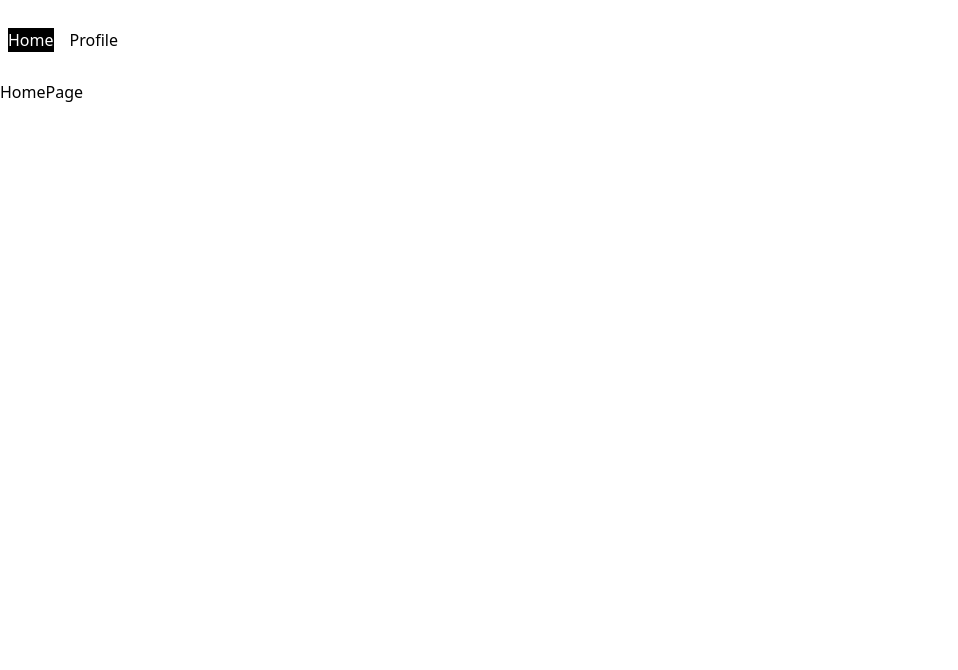
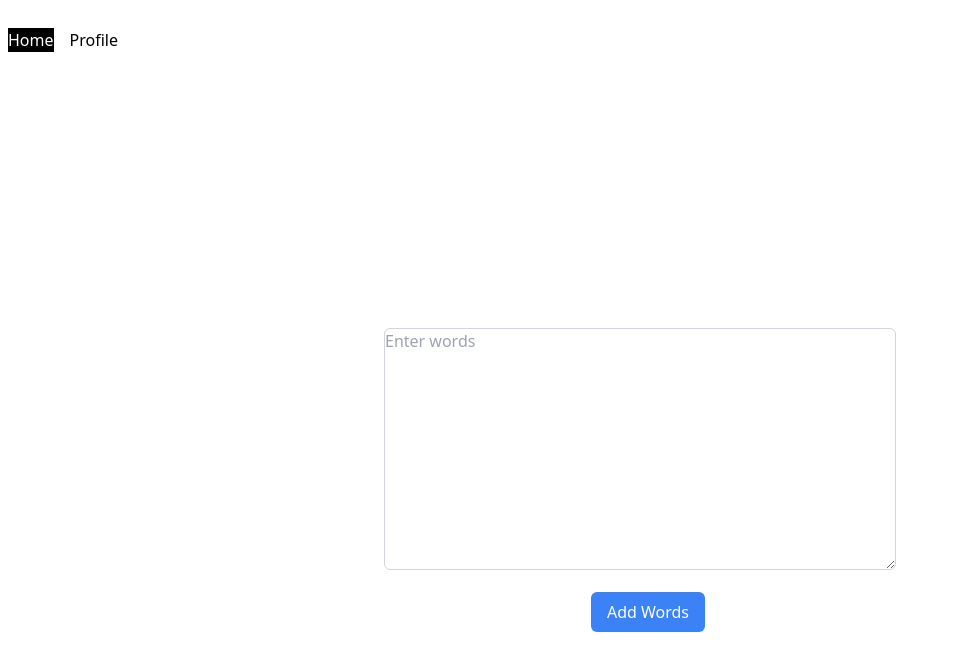
Before and after one commit to sachinkmohan/em-vocab-trainer, a React (Vite) app: page /home in a window 1280 px wide. Shown: the top 670 px of the page, without its empty margins (0-958 px from the left). Built offline with nearby package versions, Linux system fonts and the light colour scheme; no server answers.

Commit message:
add word entries to DB
# Conflicts:
#	src/components/HomePage.tsx
#	src/tests/components/HomePage.test.js

```diff
--- a/src/components/HomePage.tsx
+++ b/src/components/HomePage.tsx
@@ -1,5 +1,69 @@
+import { useState } from "react";
+import { db } from "../utils/firebaseConfig";
+import { collection, addDoc } from "firebase/firestore";
+
 const HomePage = () => {
-  return <div>HomePage</div>;
+  const [inputValue, setInputValue] = useState("");
+
+  const handleInputChange = (event: React.ChangeEvent<HTMLTextAreaElement>) => {
+    setInputValue(event.target.value);
+  };
+
+  interface Entry {
+    word: string;
+    translation: string;
+    figureOfSpeech: string;
+  }
+
+  const addEntriesToFSDB = async (ent: Entry) => {
+    const wordsCollection = collection(db, "mainWords");
+    const docRef = await addDoc(wordsCollection, ent);
+
+    console.log("Document written with ID: ", docRef.id);
+  };
+
+  const addEntries = async () => {
+    const entry = inputValue.split("\n");
+    const entryArray: Entry[] = entry.map((w) => {
+      const [word, translation, figureOfSpeech] = w.split(",");
+      return {
+        word,
+        translation,
+        figureOfSpeech,
+      };
+    });
+
+    try {
+      await Promise.all(entryArray.map((ent) => addEntriesToFSDB(ent)));
+      console.log("all words added successfully");
+    } catch (e) {
+      console.error("Error adding document: ", e);
+    } finally {
+      setInputValue("");
+    }
+  };
+
+  return (
+    <div className="flex items-center justify-center min-h-screen p-4">
+      <div className="w-full max-w-lg space-y-4" data-testid="home-page">
+        <textarea
+          className="w-full border  border-gray-300 rounded-md "
+          rows={10}
+          placeholder="Enter words"
+          onChange={handleInputChange}
+        />
+        <div className="flex justify-center">
+          <button
+            type="button"
+            className=" bg-blue-500 hover:bg-blue-700 text-white rounded-md px-4 py-2 ml-4"
+            onClick={addEntries}
+          >
+            Add Words
+          </button>
+        </div>
+      </div>
+    </div>
+  );
 };
 
 export default HomePage;
--- a/src/utils/firebaseConfig.ts
+++ b/src/utils/firebaseConfig.ts
@@ -1,10 +1,9 @@
 // Import the functions you need from the SDKs you need
 import { initializeApp } from "firebase/app";
-import { getAnalytics } from "firebase/analytics";
+import { getFirestore } from "firebase/firestore";
+
 import {
   getAuth,
-  signInWithPopup,
-  GoogleAuthProvider,
   createUserWithEmailAndPassword,
   signInWithEmailAndPassword,
 } from "firebase/auth";
@@ -25,35 +24,35 @@ const firebaseConfig = {
 
 // Initialize Firebase
 const app = initializeApp(firebaseConfig);
-const analytics = getAnalytics(app);
+const db = getFirestore(app);
 
 const auth = getAuth();
-const provider = new GoogleAuthProvider();
+// const provider = new GoogleAuthProvider();
 
-const signInWithGoogle = () => {
-  signInWithPopup(auth, provider)
-    .then((result) => {
-      // This gives you a Google Access Token. You can use it to access the Google API.
-      const credential = GoogleAuthProvider.credentialFromResult(result);
-      const token = credential.accessToken;
-      // The signed-in user info.
-      const user = result.user;
-      // IdP data available using getAdditionalUserInfo(result)
-      // ...
-    })
-    .catch((error) => {
-      // Handle Errors here.
-      const errorCode = error.code;
-      const errorMessage = error.message;
-      // The email of the user's account used.
-      const email = error.customData.email;
-      // The AuthCredential type that was used.
-      const credential = GoogleAuthProvider.credentialFromError(error);
-      // ...
-    });
-};
+// const signInWithGoogle = () => {
+//   signInWithPopup(auth, provider)
+//     .then((result) => {
+//       // This gives you a Google Access Token. You can use it to access the Google API.
+//       const credential = GoogleAuthProvider.credentialFromResult(result);
+//       const token = credential.accessToken;
+//       // The signed-in user info.
+//       const user = result.user;
+//       // IdP data available using getAdditionalUserInfo(result)
+//       // ...
+//     })
+//     .catch((error) => {
+//       // Handle Errors here.
+//       const errorCode = error.code;
+//       const errorMessage = error.message;
+//       // The email of the user's account used.
+//       const email = error.customData.email;
+//       // The AuthCredential type that was used.
+//       const credential = GoogleAuthProvider.credentialFromError(error);
+//       // ...
+//     });
+// };
 
-const signUpWithEmail = (email, password) => {
+const signUpWithEmail = (email: string, password: string) => {
   createUserWithEmailAndPassword(auth, email, password)
     .then((userCredential) => {
       // Signed up
@@ -85,4 +84,4 @@ const signInWithEmail = (email: string, password: string, navigate: any) => {
     });
 };
 
-export { auth, signInWithGoogle, signUpWithEmail, signInWithEmail };
+export { auth, db, signUpWithEmail, signInWithEmail };
```
Also changed, not shown: 1 other file (tests, documents, lock files or other folders).
